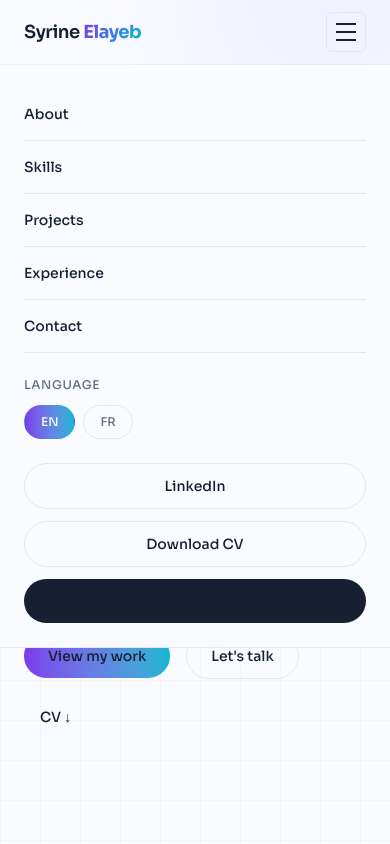
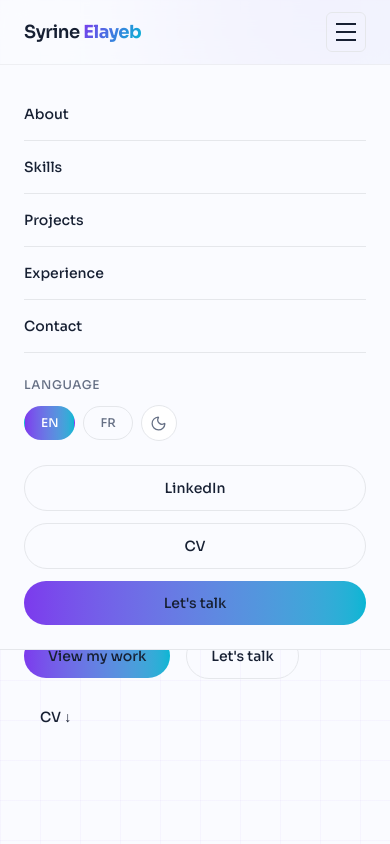
Before and after one commit to sirineelayeb/syrine-elayeb-portfolio, a Next.js app: page / in a window 390 px wide. Both pictures are taken after a click on the button "Open menu". Shown: the top 844 px of the page. Built offline with nearby package versions, Linux system fonts and the light colour scheme.

Commit message:
fix: improve responsive mobile navbar

```diff
--- a/components/layout/MobileMenu.tsx
+++ b/components/layout/MobileMenu.tsx
@@ -1,20 +1,24 @@
 import Link from "next/link";
+import { Moon, Sun } from "lucide-react";
 
 import type { Language } from "@/components/providers/LanguageProvider";
+import { getTranslations } from "@/lib/translations";
 
 interface MobileMenuProps {
   onClose: () => void;
   language: Language;
   onLanguageChange: (language: Language) => void;
+  isDark: boolean;
+  onToggleTheme: () => void;
 }
 
 const navigation = [
-  { name: "About", href: "/#about" },
-  { name: "Skills", href: "/#skills" },
-  { name: "Projects", href: "/#projects" },
-  { name: "Experience", href: "/#experience" },
-  { name: "Contact", href: "/#contact" },
-];
+  { key: "about", href: "/#about" },
+  { key: "skills", href: "/#skills" },
+  { key: "projects", href: "/#projects" },
+  { key: "experience", href: "/#experience" },
+  { key: "contact", href: "/#contact" },
+] as const;
 
 const languages: Language[] = ["EN", "FR"];
 
@@ -22,7 +26,11 @@
   onClose,
   language,
   onLanguageChange,
+  isDark,
+  onToggleTheme,
 }: MobileMenuProps) {
+  const t = getTranslations(language);
+
   return (
     <div className="fixed inset-x-0 top-16 z-40 border-b border-border bg-background md:hidden">
       <div className="mx-auto max-w-6xl px-6 py-6">
@@ -30,23 +38,24 @@
         <nav className="flex flex-col">
           {navigation.map((item) => (
             <Link
-              key={item.name}
+              key={item.key}
               href={item.href}
               onClick={onClose}
               className="border-b border-border py-4 text-sm font-medium transition-colors hover:text-violet"
             >
-              {item.name}
+              {t.nav[item.key]}
             </Link>
           ))}
         </nav>
 
-        {/* Language */}
+        {/* Language & Theme */}
         <div className="mt-6">
           <p className="mb-3 text-xs font-medium uppercase tracking-wider text-muted">
-            Language
+            {t.language}
           </p>
 
-          <div className="flex gap-2">
+          <div className="flex items-center gap-2">
+            {/* Language buttons */}
             {languages.map((lang) => (
               <button
                 key={lang}
@@ -62,6 +71,30 @@
                 {lang}
               </button>
             ))}
+
+            {/* Theme toggle */}
+            <button
+              type="button"
+              onClick={onToggleTheme}
+              aria-label={
+                isDark ? "Switch to light mode" : "Switch to dark mode"
+              }
+              className="group flex h-9 w-9 items-center justify-center rounded-full border border-border bg-surface text-muted transition-all duration-300 hover:border-violet/30 hover:bg-gradient-to-r hover:from-violet/5 hover:to-cyan/5 hover:text-violet"
+            >
+              {isDark ? (
+                <Sun
+                  size={17}
+                  strokeWidth={1.8}
+                  className="transition-transform duration-300 group-hover:rotate-12"
+                />
+              ) : (
+                <Moon
+                  size={17}
+                  strokeWidth={1.8}
+                  className="transition-transform duration-300 group-hover:-rotate-12"
+                />
+              )}
+            </button>
           </div>
         </div>
 
@@ -74,7 +107,7 @@
             rel="noopener noreferrer"
             className="rounded-full border border-border px-4 py-3 text-center text-sm font-medium transition-colors hover:bg-surface hover:text-violet"
           >
-            LinkedIn
+            {t.actions.linkedin}
           </a>
 
           {/* Download CV */}
@@ -83,16 +116,16 @@
             download
             className="rounded-full border border-border px-4 py-3 text-center text-sm font-medium transition-colors hover:bg-surface hover:text-violet"
           >
-            Download CV
+            {t.actions.downloadCV}
           </a>
 
-          {/* Contact */}
+          {/* Let's talk */}
           <Link
             href="/#contact"
             onClick={onClose}
-            className="rounded-full bg-foreground px-4 py-3 text-center text-sm font-medium text-background transition-opacity hover:opacity-80"
+            className="rounded-full bg-gradient-to-r from-violet to-cyan px-4 py-3 text-center text-sm font-medium text-white transition-all duration-300 hover:-translate-y-0.5 hover:opacity-90"
           >
-            Let&apos;s talk
+            {t.actions.letsTalk}
           </Link>
         </div>
       </div>
--- a/components/layout/Navbar.tsx
+++ b/components/layout/Navbar.tsx
@@ -190,11 +190,13 @@
 
       {/* Mobile menu */}
       {isMenuOpen && (
-        <MobileMenu
-          onClose={closeMenu}
-          language={language}
-          onLanguageChange={setLanguage}
-        />
+      <MobileMenu
+        onClose={closeMenu}
+        language={language}
+        onLanguageChange={setLanguage}
+        isDark={isDark}
+        onToggleTheme={toggleTheme}
+      />
       )}
     </>
   );
```
